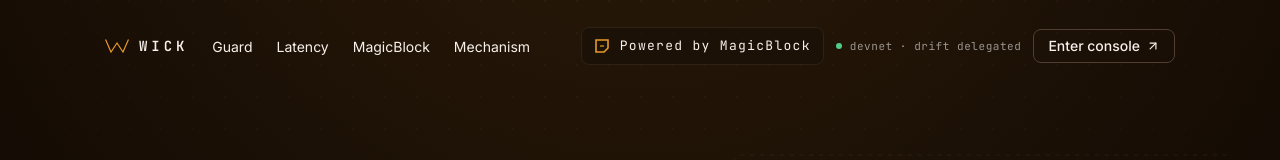
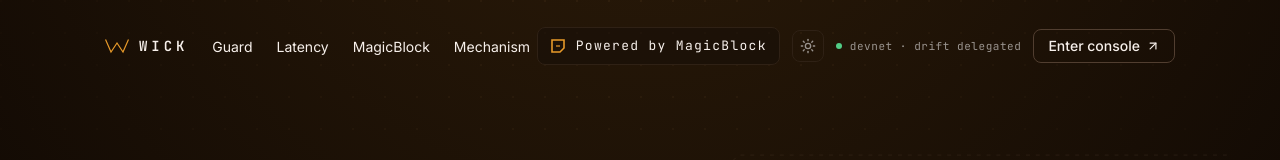
Before and after one commit to Harshbhargav45/wick, a Next.js app in the folder frontend/: page / in a window 1280 px wide. Shown: the top 160 px of the page. Built offline with nearby package versions, Linux system fonts and the light colour scheme.

Commit message:
feat(ui): wire up the light/dark theme toggle

```diff
--- a/frontend/src/app/console/page.tsx
+++ b/frontend/src/app/console/page.tsx
@@ -9,6 +9,7 @@ import { useGuardActions, type OpKind } from '@/hooks/useGuardActions';
 import { useWallet } from '@/hooks/useWallet';
 import { WickMark } from '@/components/wick/Logo';
 import { WalletButton } from '@/components/wick/WalletButton';
+import { ThemeToggle } from '@/components/wick/ThemeToggle';
 import { HealthGauge } from '@/components/wick/HealthGauge';
 import { PositionPanel } from '@/components/wick/PositionPanel';
 import { PolicyPanel } from '@/components/wick/PolicyPanel';
@@ -70,6 +71,7 @@ export default function ConsolePage() {
 
           <div className="flex shrink-0 items-center gap-1.5 sm:gap-3">
             <StatusPill status={status} snapshot={snapshot} />
+            <ThemeToggle />
             <WalletButton />
             <button
               type="button"
--- a/frontend/src/components/wick/Navbar.tsx
+++ b/frontend/src/components/wick/Navbar.tsx
@@ -5,6 +5,7 @@ import Link from 'next/link';
 import { ArrowUpRight, Menu, X } from 'lucide-react';
 import { WickLogo } from './Logo';
 import { PoweredByMagicBlock } from './PoweredByMagicBlock';
+import { ThemeToggle } from './ThemeToggle';
 import { useScrolled } from '@/hooks/useWickMotion';
 import { cn } from '@/lib/utils';
 
@@ -56,6 +57,7 @@ export function Navbar() {
 
           <div className="flex shrink-0 items-center gap-3">
             <PoweredByMagicBlock className="hidden lg:inline-flex" />
+            <ThemeToggle className="h-8 w-8" />
             <span className="hidden items-center gap-2 font-mono text-[11px] tracking-wider text-muted-foreground lg:flex">
               <span aria-hidden="true" className="h-1.5 w-1.5 rounded-full bg-healthy animate-pulse-dot" />
               devnet · drift delegated
--- /dev/null
+++ b/frontend/src/components/wick/ThemeToggle.tsx
@@ -0,0 +1,43 @@
+'use client';
+
+import { Moon, Sun } from 'lucide-react';
+import { cn } from '@/lib/utils';
+
+/**
+ * Flips the `dark` class the inline boot script in `layout.tsx` already reads,
+ * and persists the choice under the same key.
+ *
+ * The icons are chosen in CSS (`dark:block` / `dark:hidden`) rather than from
+ * React state, so the first paint never disagrees with the class on `<html>` and
+ * there is no hydration mismatch to suppress.
+ */
+export function ThemeToggle({ className }: { className?: string }) {
+  const toggle = () => {
+    const root = document.documentElement;
+    const dark = root.classList.toggle('dark');
+    try {
+      localStorage.setItem('wick-theme', dark ? 'dark' : 'light');
+    } catch {
+      // Storage can be disabled; the class change still applies for this visit.
+    }
+    document
+      .querySelector('meta[name="theme-color"]')
+      ?.setAttribute('content', dark ? '#0f0d0a' : '#faf7f2');
+  };
+
+  return (
+    <button
+      type="button"
+      onClick={toggle}
+      aria-label="Toggle color theme"
+      title="Toggle color theme"
+      className={cn(
+        'grid h-9 w-9 place-items-center rounded-md border border-border text-muted-foreground transition-colors hover:border-border-strong hover:text-foreground',
+        className,
+      )}
+    >
+      <Sun className="hidden h-4 w-4 dark:block" aria-hidden="true" />
+      <Moon className="h-4 w-4 dark:hidden" aria-hidden="true" />
+    </button>
+  );
+}
```
